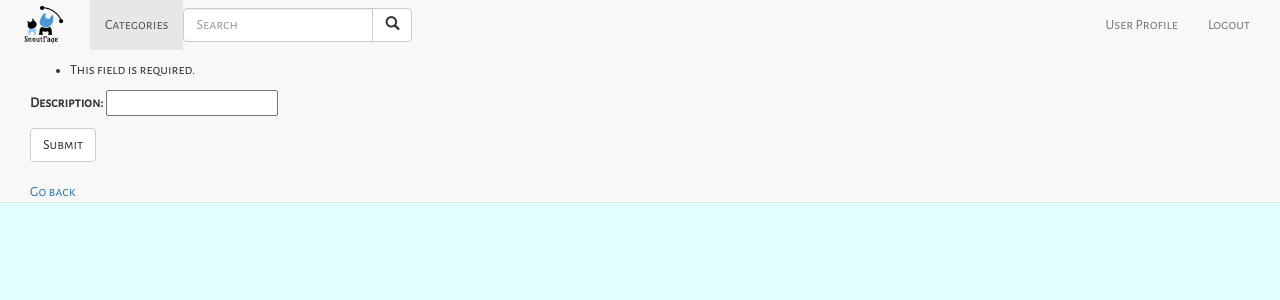
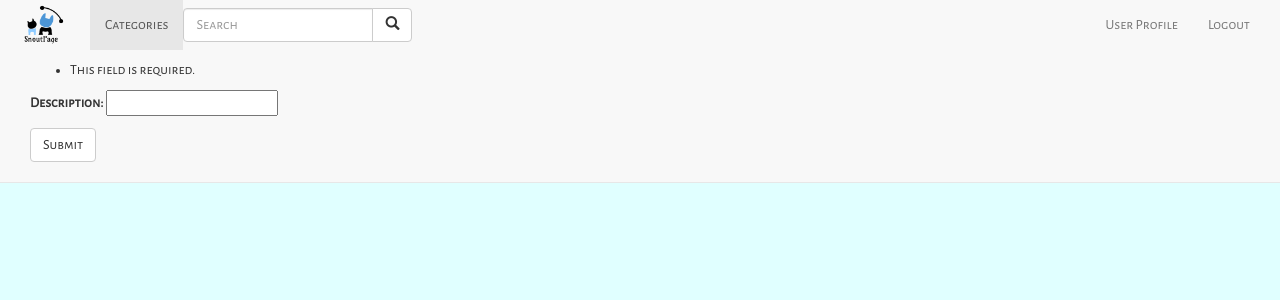
Before and after one commit to BozhanaKoleva/SnoutPage, a Django app: page /add_info/ in a window 1280 px wide. Shown: the top 300 px of the page. Run offline with Django 3.2, Linux system fonts and the light colour scheme; the visitor is signed in with stand-in values (Sample User, id 1); data that the repository does not hold is empty; some libraries are stand-ins or nearby versions.

Commit message:
Update add_info.html

```diff
--- a/SnoutPage_project/templates/SnoutPage/add_info.html
+++ b/SnoutPage_project/templates/SnoutPage/add_info.html
@@ -17,5 +17,5 @@
 <h1>{{ text }}</h1
 </div>
 
-<a href = "{% url 'show_user_page' %}">Go back</a>
+
 {% endblock %}
```
